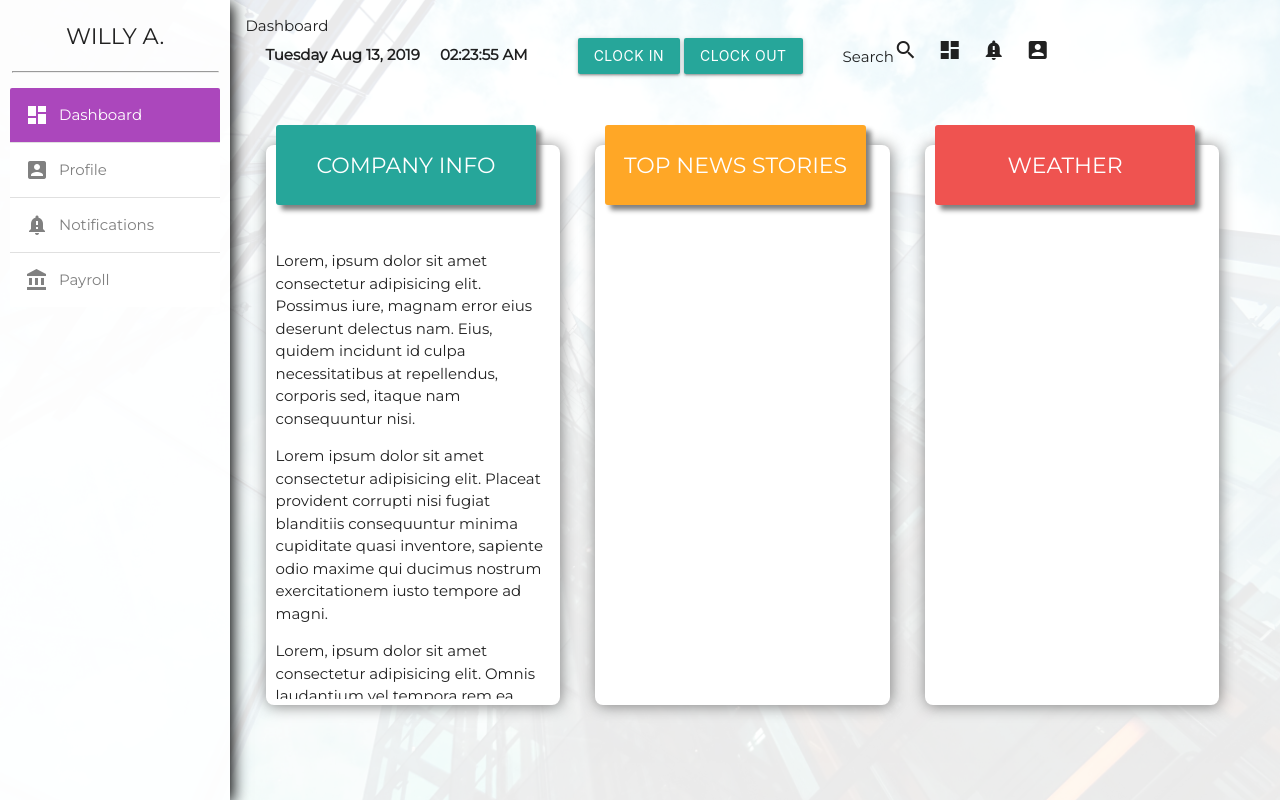
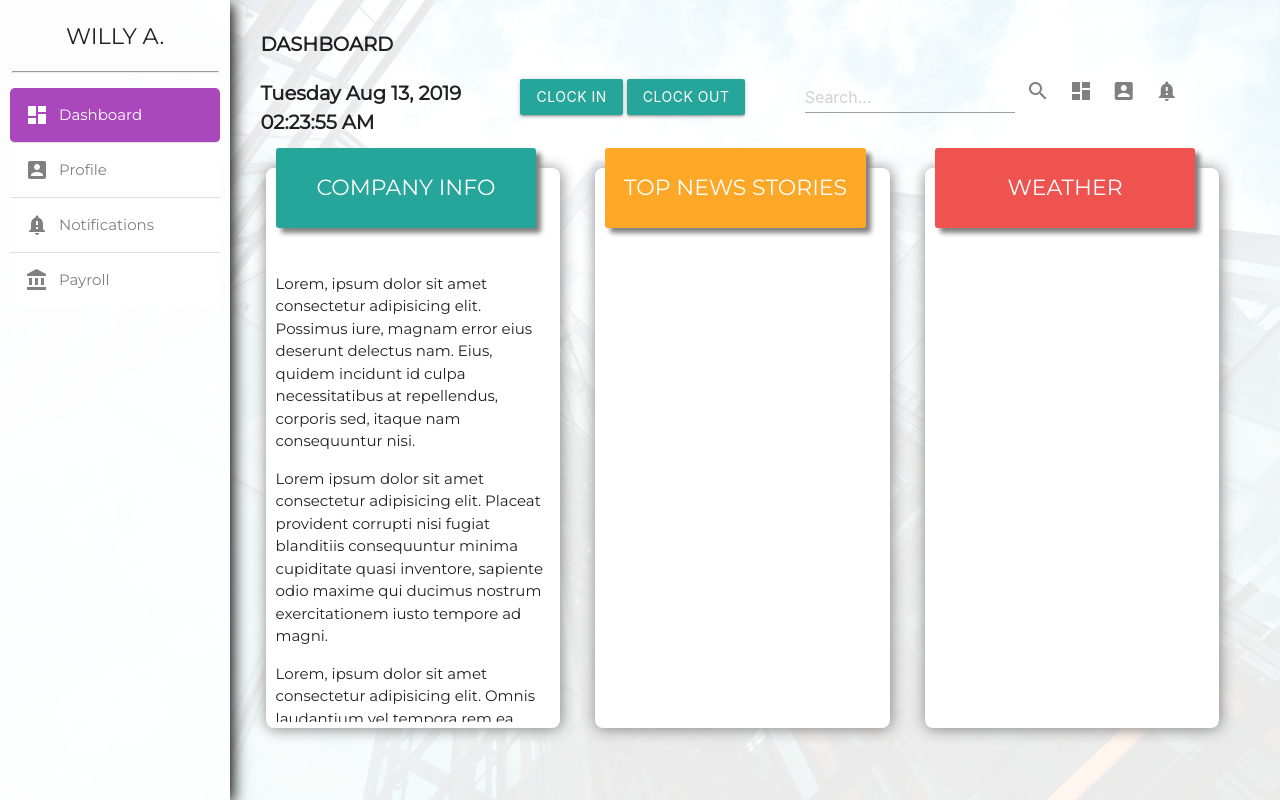
Before and after one commit to bax1111/Employee_Portal, a website: page dist/dashboard.html in a window 1280 px wide. Drawn offline with Linux system fonts and the light colour scheme; no server answers.

Commit message:
Set min and max on main login form and finished dashboard to a presentable state, also change login.html to dashboard.html

```diff
--- a/scss/main.scss
+++ b/scss/main.scss
@@ -9,6 +9,8 @@
 body {
   background: url("/dist/img/bg_img.jpg") no-repeat fixed;
   background-size: 100vw;
+  min-width: 1080px;
+
   padding: 0;
   margin: 0;
   font-family: Montserrat, Arial, Helvetica, sans-serif;
@@ -24,7 +26,9 @@ body {
     margin: auto;
     padding: 1em;
     width: 20vw;
-    height: 40vh;
+    min-width: 250px;
+    max-width: 500px;
+    height: 50vh;
     background: rgba(201, 201, 201, 0.8);
     border-radius: 10px;
     box-shadow: 5px 5px 15px #000;
@@ -58,29 +62,14 @@ body {
     flex-basis: 80vw;
     .container-right-side-nav {
       // background: red;
-      flex-basis: 100%;
+      flex-basis: 80vw;
       height: 100px;
-      padding: 1rem;
-      .container-nav-links {
-        display: flex;
-        flex-direction: row;
-        // justify-content: flex-end;
-        // align-items: flex-end;
-        .date-time {
-          display: flex;
-          justify-content: flex-start;
-          align-items: center;
-          font-weight: bold;
-        }
-        .clockInOutButtons {
-          justify-content: center;
-          margin: 0 20px;
-        }
-
-        div {
-          padding: 0 10px;
-          margin: 0;
-        }
+      padding: 2rem;
+      .container-right-side-header {
+        padding-bottom: 1em;
+        font-size: 1.3rem;
+        font-weight: bold;
+        text-transform: uppercase;
       }
     }
   }
@@ -102,6 +91,7 @@ body {
       .active {
         background: #ab47bc;
         color: white;
+        border-radius: 5px;
       }
       a {
         color: grey;
@@ -138,7 +128,7 @@ body {
       flex-basis: 23vw;
       border-radius: 8px;
       background: white;
-      margin-top: 3rem;
+      margin-top: 4.5rem;
       box-shadow: 1px 1px 15px grey;
 
       .api-header {
@@ -158,6 +148,26 @@ body {
         color: white;
       }
     }
+  }
+}
+.container-nav-links {
+  display: flex;
+  flex-direction: row;
+  justify-content: space-between;
+  flex-basis: 80vw;
+  .material-icons {
+    color: grey;
+    padding: 0 0.5rem;
+  }
+  .date-time {
+    font-weight: bold;
+    font-size: 1.3rem;
+    text-shadow: 1px 1px 5px white;
+  }
+  #search {
+    width: 50%;
+    height: 2rem;
+    margin: 0;
   }
 }
 
@@ -192,8 +202,28 @@ body {
   }
 }
 
-// .api-03 {
-// }
+// Weather
+.api-03 {
+  display: flex;
+  flex-direction: column;
+  .weather-feed-cityName {
+    font-size: 2.5em;
+  }
+  .weather-feed-desc {
+    text-transform: capitalize;
+    font-weight: bold;
+    font-size: 1.5em;
 
-// .api-04 {
-// }
+    width: 45%;
+  }
+  .weather-feed-iconTemp {
+    font-size: 2em;
+  }
+  .weather-feed-hum {
+  }
+}
+
+.weather-feed-cond {
+  display: flex;
+  justify-content: space-evenly;
+}
```
Also changed, not shown: dist/css/main.css, dist/dashboard.html, dist/index.html, dist/js/index.js.
